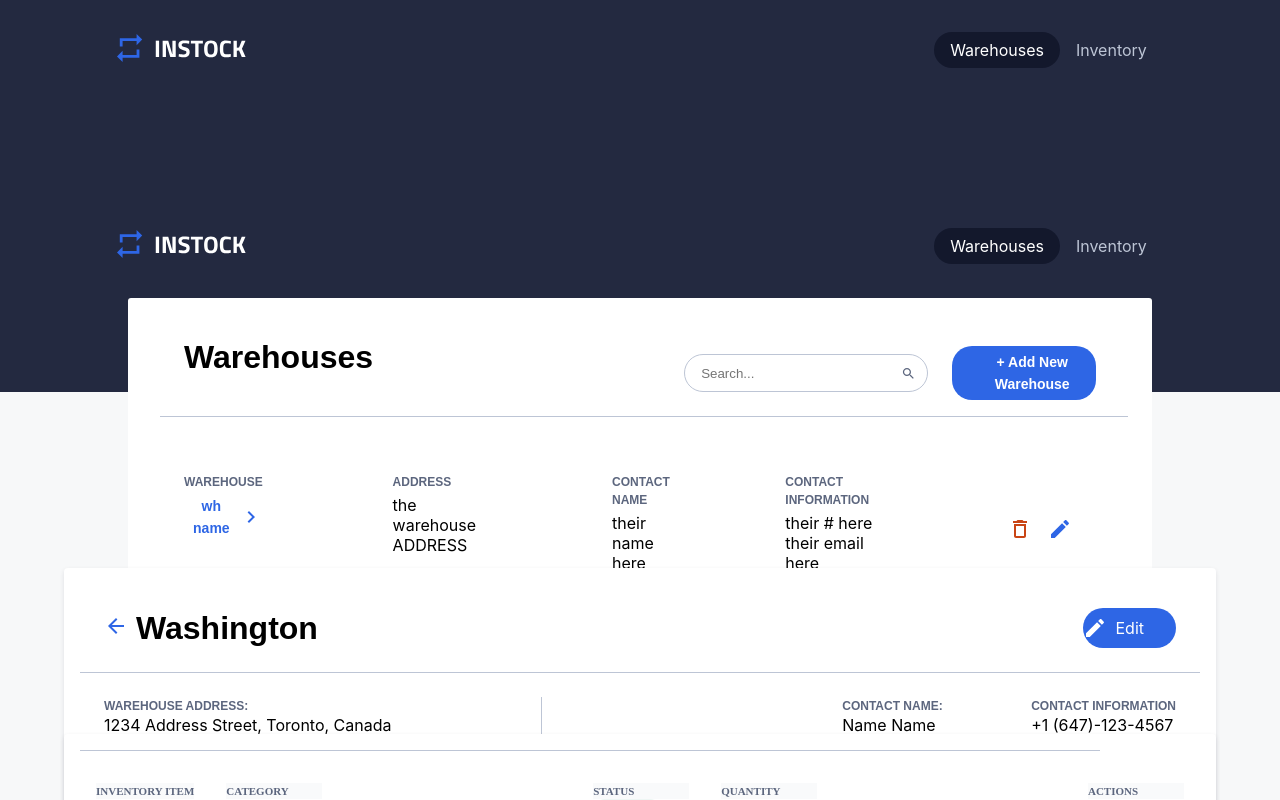
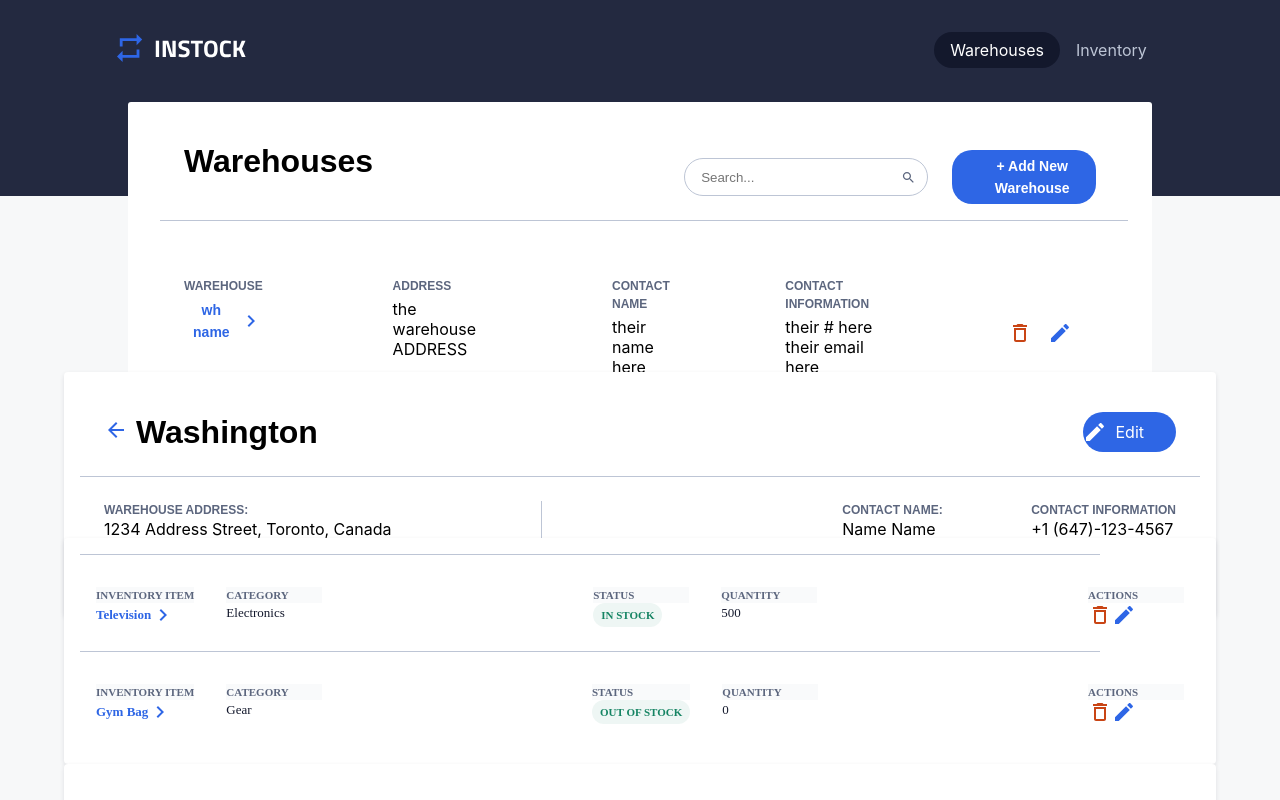
Before and after one commit to quindipc/InStock-Client, a React (Create React App) app: page /warehouse in a window 1280 px wide. Shown: the top 800 px of the page. Built offline with nearby package versions, Linux system fonts and the light colour scheme; no server answers.

Commit message:
Fix duplicate header

```diff
--- a/src/pages/EditWarehousePage.jsx
+++ b/src/pages/EditWarehousePage.jsx
@@ -1,5 +1,5 @@
 // Components
-import Header from "../components/Header/Header";
+// import Header from "../components/Header/Header";
 import Footer from "../components/Footer/Footer"
 import EditWarehouse from "../components/EditWarehouse/EditWarehouse";
 
--- a/src/pages/NewWarehousePage.jsx
+++ b/src/pages/NewWarehousePage.jsx
@@ -1,5 +1,5 @@
 // Components
-import Header from "../components/Header/Header";
+// import Header from "../components/Header/Header";
 import Footer from "../components/Footer/Footer"
 import AddNewWarehouse from "../components/AddNewWarehouse/AddNewWarehouse";
 
--- a/src/pages/warehousePage.jsx
+++ b/src/pages/warehousePage.jsx
@@ -1,5 +1,5 @@
 // Components
-import Header from "../components/Header/Header";
+// import Header from "../components/Header/Header";
 import Footer from "../components/Footer/Footer"
 import WarehouseList from "../components/WarehouseList/WarehouseList"
 import WarehouseDetails from "../components/WarehouseDetails/WarehouseDetails";
@@ -9,7 +9,7 @@ import EditWarehouse from "../components/EditWarehouse/EditWarehouse";
 export default function WarehousePage () {
     return (
         <div>
-            <Header />
+            {/* <Header /> */}
             <WarehouseList/>
             {/* TODO: Change to state later */}
             <WarehouseDetails />
```
